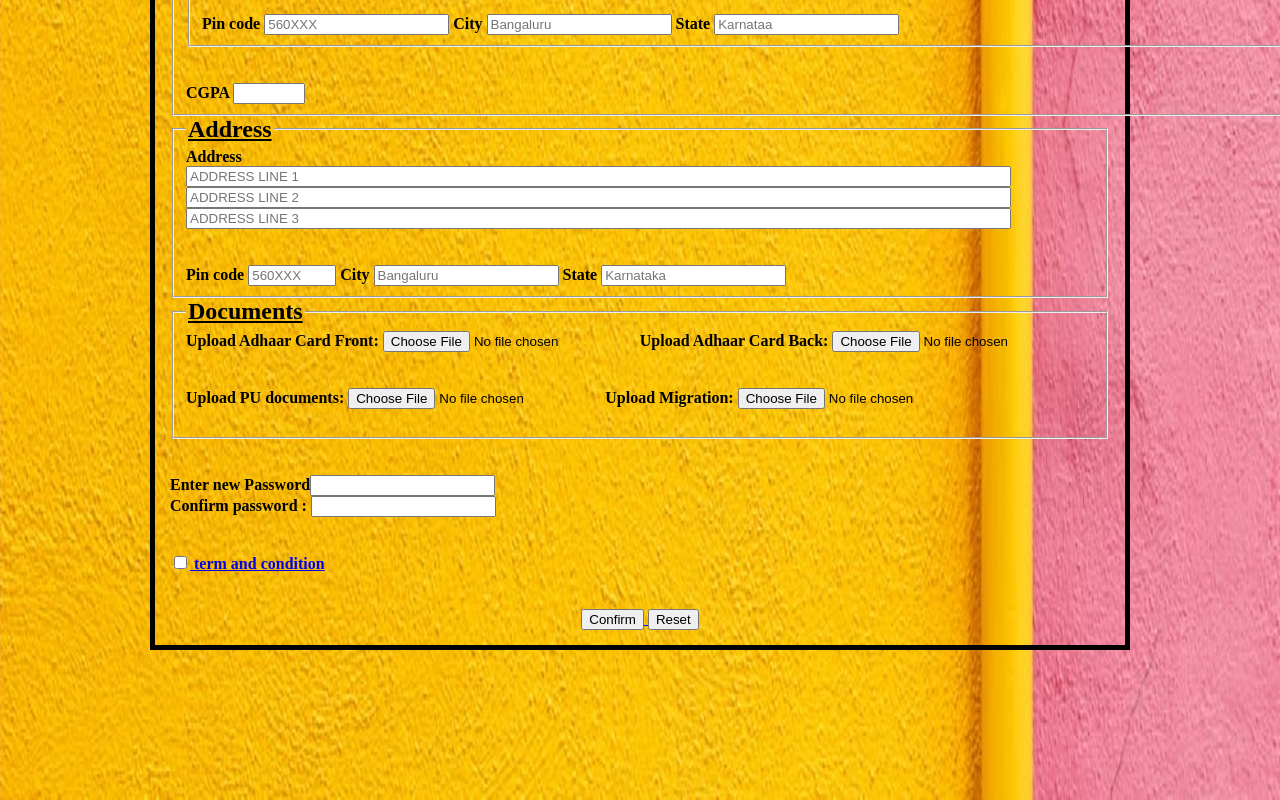
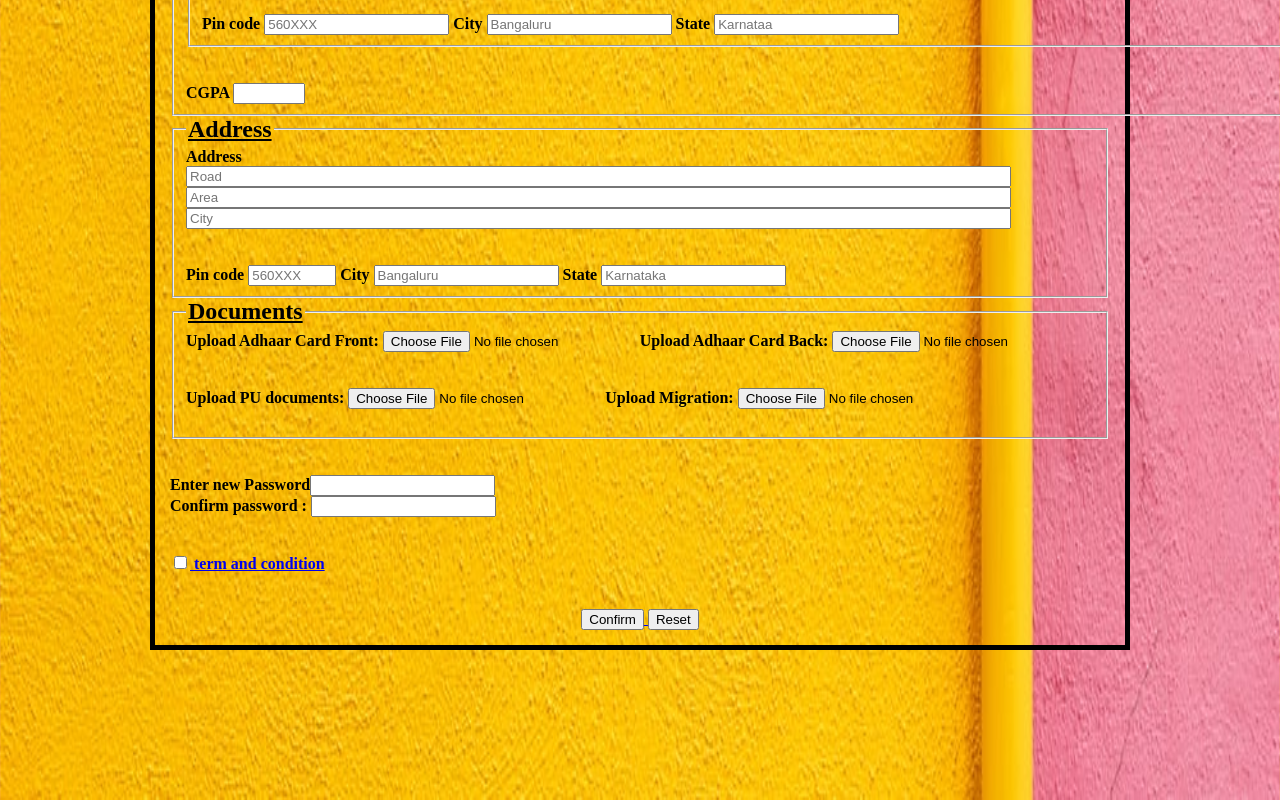
Before and after one commit to DivyankitSingh/DivyankitSingh.github.io, a plain HTML site: page index.html in a window 1280 px wide. Shown: the part 1342-2142 px from the top of the page. Drawn offline with Linux system fonts and the light colour scheme.

Commit message:
Update index.html

```diff
--- a/index.html
+++ b/index.html
@@ -143,9 +143,9 @@
         <fieldset>
             <legend><b><ins>Address</b></ins></legend>
             <label for="address">Address </label><br>
-            <input type="text" id="address" name="address" placeholder="ADDRESS LINE 1"size="100" required><br>
-            <input type="text" id="address" name="address" placeholder="ADDRESS LINE 2"size="100"><BR>
-            <input type="text" id="address" name="address" placeholder="ADDRESS LINE 3"size="100"><BR><br><br>
+            <input type="text" id="address" name="address" placeholder="Road" size="100" required><br>
+            <input type="text" id="address" name="address" placeholder="Area"size="100"><BR>
+            <input type="text" id="address" name="address" placeholder="City"size="100"><BR><br><br>
 
             <label for ="pincode">Pin code</label>
             <input type="number" id="pincode" name="pincode"min="560001" max="560100" pattern="560[0-9]{3}" placeholder="560XXX" required>
```
